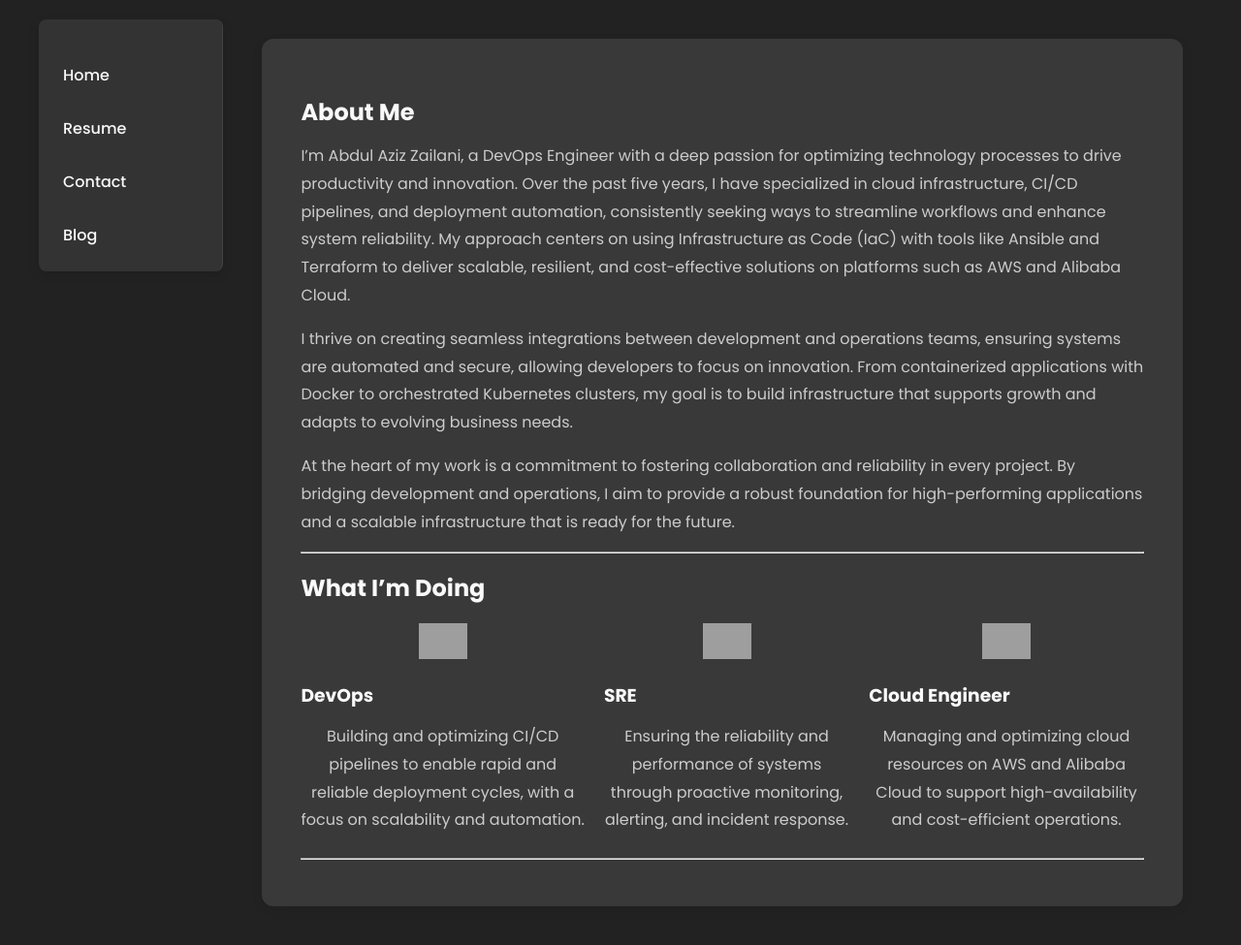
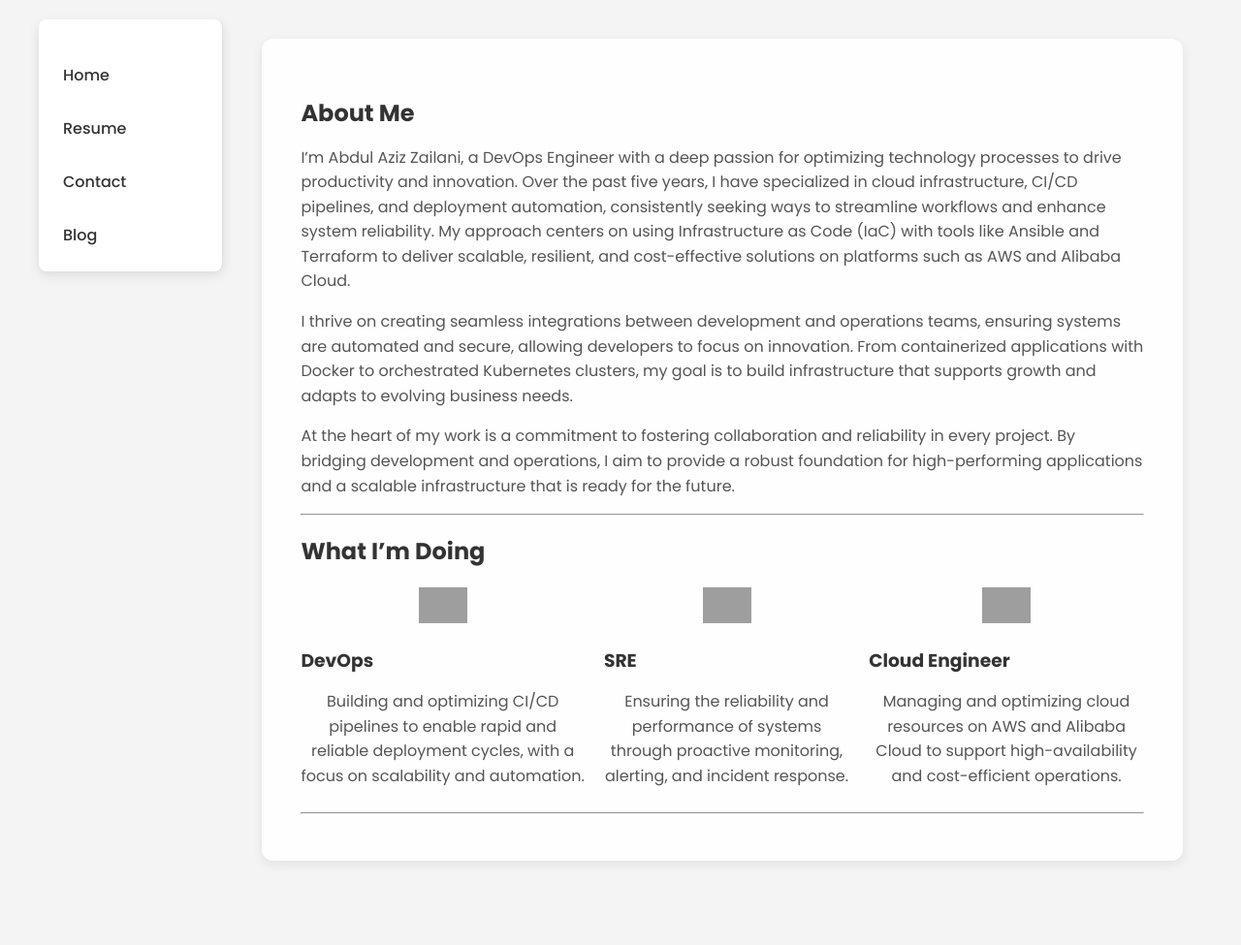
Before and after one commit to azizzailani/azizzailani.github.io, a Jekyll site: the page built from index.md, in a window 1280 px wide. Shown: the whole page at 97% size. Built offline with Jekyll 4.4.1, drawn with Linux system fonts in a browser that asks for light colours; after the commit the page ends 928 px from its top, so only the background shows below that; grey boxes are pictures that could not be loaded.

Commit message:
💄 style: adjust colors and backgrounds for better contrast and readability

```diff
--- a/assets/css/style.css
+++ b/assets/css/style.css
@@ -4,10 +4,10 @@
 /* Gaya dasar untuk seluruh halaman */
 body {
     font-family: 'Poppins', sans-serif;
-    color: #f9f9f9;
-    /* Warna teks menjadi lebih terang untuk kontras dengan latar belakang gelap */
-    background-color: #222;
-    /* Warna latar belakang yang lebih gelap */
+    color: #333;
+    /* Warna teks lebih gelap untuk kontras */
+    background-color: #f4f4f4;
+    /* Warna latar belakang yang lebih terang dan ramah mata */
     margin: 0;
     padding: 0;
     display: flex;
@@ -22,24 +22,16 @@ body {
     max-width: 1200px;
     /* Maksimal lebar untuk tata letak yang rapi */
     padding: 20px;
-    transition: transform 0.3s;
-    /* Transisi untuk efek hover */
-}
-
-/* Efek zoom pada kontainer saat hover */
-.container:hover {
-    transform: scale(1.02);
-    /* Efek zoom */
 }
 
 /* Header Mengambang */
 header {
     width: 220px;
     /* Lebar header */
-    background-color: #333;
-    /* Warna latar belakang header */
+    background-color: #fff;
+    /* Warna latar belakang header yang bersih */
     padding: 15px;
-    border-right: 1px solid #444;
+    border-right: 1px solid #ddd;
     /* Perubahan warna border */
     border-radius: 8px;
     box-shadow: 0 4px 12px rgba(0, 0, 0, 0.1);
@@ -52,8 +44,9 @@ header {
     /* Efek transisi */
 }
 
+/* Efek hover pada header */
 header:hover {
-    background-color: #444;
+    background-color: #f9f9f9;
     /* Warna latar belakang saat hover */
     box-shadow: 0 6px 16px rgba(0, 0, 0, 0.2);
     /* Bayangan lebih kuat saat hover */
@@ -68,8 +61,8 @@ nav {
 }
 
 nav a {
-    color: #f9f9f9;
-    /* Ubah warna teks tautan menjadi lebih terang */
+    color: #333;
+    /* Warna teks tautan yang gelap */
     text-decoration: none;
     font-weight: 500;
     padding: 10px;
@@ -80,9 +73,9 @@ nav a {
 }
 
 nav a:hover {
-    background: rgba(255, 255, 255, 0.1);
-    /* Tambahkan efek latar belakang saat hover */
-    transform: scale(1.05);
+    background: rgba(100, 100, 255, 0.1);
+    /* Efek latar belakang yang lebih lembut saat hover */
+    transform: scale(1.02);
     /* Efek zoom saat hover */
 }
 
@@ -91,8 +84,8 @@ main {
     width: 100%;
     padding: 40px;
     /* Padding yang sesuai */
-    background-color: rgba(255, 255, 255, 0.1);
-    /* Latar belakang transparan untuk konten utama */
+    background-color: rgba(255, 255, 255, 0.9);
+    /* Latar belakang putih transparan untuk konten utama */
     border-radius: 12px;
     box-shadow: 0 4px 12px rgba(0, 0, 0, 0.08);
     text-align: left;
@@ -102,20 +95,14 @@ main {
     /* Transisi untuk efek hover */
 }
 
-/* Efek zoom pada main saat hover */
-main:hover {
-    transform: scale(1.01);
-    /* Efek zoom */
-}
-
 /* Judul Seksi */
 .section-title {
     font-size: 1.8em;
-    color: #f9f9f9;
-    /* Ubah warna teks menjadi lebih terang */
+    color: #333;
+    /* Ubah warna teks menjadi lebih gelap */
     margin-bottom: 15px;
-    border-bottom: 2px solid #f9f9f9;
-    /* Warna garis bawah yang lebih terang */
+    border-bottom: 2px solid #333;
+    /* Warna garis bawah yang lebih gelap */
     padding-bottom: 5px;
     display: inline-block;
     width: 100%;
@@ -129,44 +116,25 @@ h4,
 h5,
 h6 {
     font-weight: 600;
-    color: #f9f9f9;
-    /* Ubah warna heading menjadi lebih terang */
+    color: #333;
+    /* Ubah warna heading menjadi lebih gelap */
     margin-bottom: 10px;
-    line-height: 1.3;
+    line-height: 1.4;
+    /* Penambahan jarak antar baris untuk kenyamanan */
     text-align: left;
     /* Tetap rata kiri */
-    transition: color 0.3s;
-    /* Transisi untuk perubahan warna */
 }
 
-h1:hover,
-h2:hover,
-h3:hover,
-h4:hover,
-h5:hover,
-h6:hover {
-    color: #ffcc00;
-    /* Warna saat hover pada heading */
-}
-
-/* Paragraf dan List Item */
 p,
 li {
     font-weight: 400;
-    line-height: 1.8;
-    color: #ccc;
-    /* Warna teks paragraf lebih terang */
-    transition: color 0.3s;
-    /* Transisi untuk perubahan warna */
+    line-height: 1.6;
+    /* Jarak antar baris yang lebih besar untuk keterbacaan */
+    color: #555;
+    /* Warna teks paragraf lebih gelap */
 }
 
-p:hover,
-li:hover {
-    color: #ffcc00;
-    /* Warna saat hover pada teks paragraf dan list item */
-}
-
-/* Responsif */
+/* Membuat elemen lebih responsif */
 @media (max-width: 768px) {
     .container {
         flex-direction: column;
@@ -202,3 +170,25 @@ li:hover {
         /* Margin lebih kecil pada tampilan mobile */
     }
 }
+
+/* Menambahkan efek pada elemen saat mengarah pada */
+h1:hover,
+h2:hover,
+h3:hover,
+h4:hover,
+h5:hover,
+h6:hover {
+    color: #007bff;
+    /* Ubah warna saat hover untuk lebih menarik */
+    text-shadow: 1px 1px 2px rgba(0, 0, 0, 0.5);
+    /* Efek bayangan pada teks */
+}
+
+/* Efek transisi halus */
+p:hover,
+li:hover {
+    color: #007bff;
+    /* Ubah warna saat hover pada teks paragraf dan list item */
+    transition: color 0.3s;
+    /* Transisi untuk perubahan warna */
+}
```
